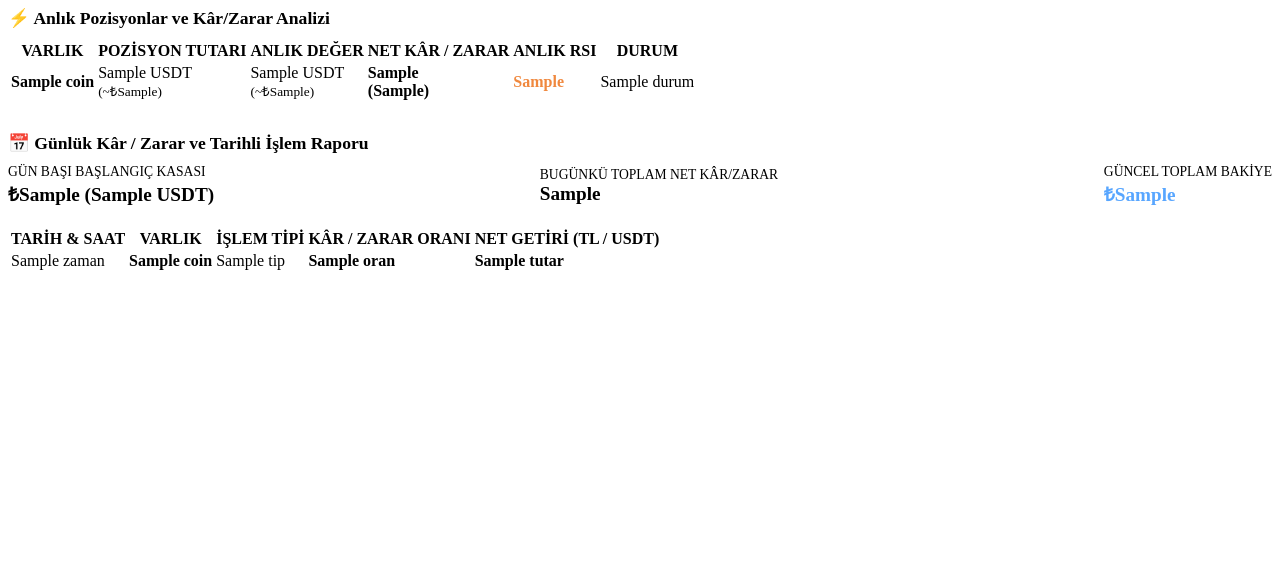
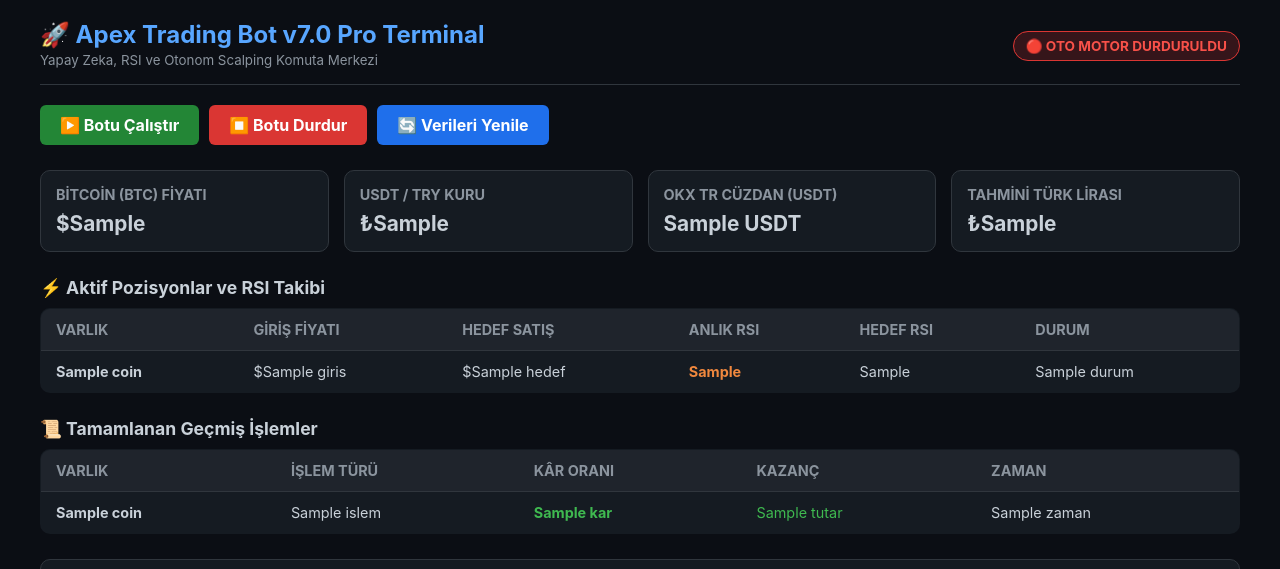
Before and after one commit to musabayrakktr/apex-bot, a Flask app: template templates/index.html in a window 1280 px wide. Shown: the top 569 px of the page. Before the commit the page ends 270 px from the top, so only its background shows below. Run offline with Flask 3, Linux system fonts and the light colour scheme; the template is opened without the code that fills it: most values are stand-ins (such as "Sample title", 1, 10 or a date in 2020).

Commit message:
Update index.html

```diff
--- a/templates/index.html
+++ b/templates/index.html
@@ -1,13 +1,162 @@
-        <!-- Aktif İşlemler Tablosu (Canlı Kâr/Zarar Detaylı) -->
-        <h2 style="font-size: 1.1rem; margin-bottom: 10px;">⚡ Anlık Pozisyonlar ve Kâr/Zarar Analizi</h2>
+<!DOCTYPE html>
+<html lang="tr">
+<head>
+    <meta charset="UTF-8">
+    <meta name="viewport" content="width=device-width, initial-scale=1.0">
+    <title>Apex Trading Bot v7.0 Pro Terminal</title>
+    <style>
+        :root {
+            --bg-color: #0b0e14;
+            --card-bg: #151b22;
+            --border-color: #30363d;
+            --text-primary: #c9d1d9;
+            --text-secondary: #8b949e;
+            --accent-green: #238636;
+            --accent-red: #da3633;
+            --accent-blue: #1f6feb;
+        }
+        body {
+            background-color: var(--bg-color);
+            color: var(--text-primary);
+            font-family: -apple-system, BlinkMacSystemFont, "Segoe UI", Roboto, sans-serif;
+            margin: 0;
+            padding: 20px;
+        }
+        .container {
+            max-width: 1200px;
+            margin: 0 auto;
+        }
+        header {
+            display: flex;
+            justify-content: space-between;
+            align-items: center;
+            border-bottom: 1px solid var(--border-color);
+            padding-bottom: 15px;
+            margin-bottom: 20px;
+        }
+        h1 { font-size: 1.5rem; margin: 0; color: #58a6ff; }
+        .status-badge {
+            padding: 6px 12px;
+            border-radius: 20px;
+            font-size: 0.85rem;
+            font-weight: bold;
+        }
+        .status-active { background: rgba(35, 134, 54, 0.2); color: #3fb950; border: 1px solid var(--accent-green); }
+        .status-passive { background: rgba(218, 54, 51, 0.2); color: #f85149; border: 1px solid var(--accent-red); }
+
+        .grid-stats {
+            display: grid;
+            grid-template-columns: repeat(auto-fit, minmax(220px, 1fr));
+            gap: 15px;
+            margin-bottom: 25px;
+        }
+        .card {
+            background: var(--card-bg);
+            border: 1px solid var(--border-color);
+            border-radius: 10px;
+            padding: 15px;
+        }
+        .card h3 { margin: 0 0 8px 0; font-size: 0.9rem; color: var(--text-secondary); }
+        .card .value { font-size: 1.3rem; font-weight: bold; }
+
+        .actions-bar {
+            display: flex;
+            gap: 10px;
+            margin-bottom: 25px;
+            flex-wrap: wrap;
+        }
+        .btn {
+            padding: 10px 20px;
+            border-radius: 6px;
+            font-weight: bold;
+            text-decoration: none;
+            color: white;
+            display: inline-flex;
+            align-items: center;
+            gap: 8px;
+            border: none;
+            cursor: pointer;
+        }
+        .btn-green { background-color: var(--accent-green); }
+        .btn-red { background-color: var(--accent-red); }
+        .btn-blue { background-color: var(--accent-blue); }
+        .btn:hover { opacity: 0.9; }
+
+        table {
+            width: 100%;
+            border-collapse: collapse;
+            background: var(--card-bg);
+            border-radius: 10px;
+            overflow: hidden;
+            border: 1px solid var(--border-color);
+            margin-bottom: 25px;
+        }
+        th, td { padding: 12px 15px; text-align: left; border-bottom: 1px solid var(--border-color); font-size: 0.9rem; }
+        th { background: #1f242c; color: var(--text-secondary); }
+        tr:last-child td { border-bottom: none; }
+
+        .iframe-container {
+            background: var(--card-bg);
+            border: 1px solid var(--border-color);
+            border-radius: 10px;
+            padding: 15px;
+        }
+        iframe { width: 100%; height: 500px; border: none; border-radius: 6px; }
+    </style>
+</head>
+<body>
+    <div class="container">
+        <header>
+            <div>
+                <h1>🚀 Apex Trading Bot v7.0 Pro Terminal</h1>
+                <small style="color: var(--text-secondary);">Yapay Zeka, RSI ve Otonom Scalping Komuta Merkezi</small>
+            </div>
+            <div>
+                {% if bot_durum %}
+                    <span class="status-badge status-active">🟢 OTO MOTOR AKTİF (RSI TARANIYOR)</span>
+                {% else %}
+                    <span class="status-badge status-passive">🔴 OTO MOTOR DURDURULDU</span>
+                {% endif %}
+            </div>
+        </header>
+
+        <!-- Kontrol Butonları -->
+        <div class="actions-bar">
+            <a href="/calistir_web" class="btn btn-green">▶️ Botu Çalıştır</a>
+            <a href="/durdur_web" class="btn btn-red">⏹️ Botu Durdur</a>
+            <a href="/" class="btn btn-blue">🔄 Verileri Yenile</a>
+        </div>
+
+        <!-- İstatistik Kartları -->
+        <div class="grid-stats">
+            <div class="card">
+                <h3>BİTCOİN (BTC) FİYATI</h3>
+                <div class="value">${{ btc_fiyat }}</div>
+            </div>
+            <div class="card">
+                <h3>USDT / TRY KURU</h3>
+                <div class="value">₺{{ dolar_kur }}</div>
+            </div>
+            <div class="card">
+                <h3>OKX TR CÜZDAN (USDT)</h3>
+                <div class="value">{{ usdt_bakiye }} USDT</div>
+            </div>
+            <div class="card">
+                <h3>TAHMİNİ TÜRK LİRASI</h3>
+                <div class="value">₺{{ try_bakiye }}</div>
+            </div>
+        </div>
+
+        <!-- Aktif İşlemler Tablosu -->
+        <h2 style="font-size: 1.1rem; margin-bottom: 10px;">⚡ Aktif Pozisyonlar ve RSI Takibi</h2>
         <table>
             <thead>
                 <tr>
                     <th>VARLIK</th>
-                    <th>POZİSYON TUTARI</th>
-                    <th>ANLIK DEĞER</th>
-                    <th>NET KÂR / ZARAR</th>
+                    <th>GİRİŞ FİYATI</th>
+                    <th>HEDEF SATIŞ</th>
                     <th>ANLIK RSI</th>
+                    <th>HEDEF RSI</th>
                     <th>DURUM</th>
                 </tr>
             </thead>
@@ -16,67 +165,57 @@
                     {% for islem in aktif_islemler %}
                     <tr>
                         <td><strong>{{ islem.coin }}</strong></td>
-                        <td>{{ islem.tutar_usdt }} USDT <br><small style="color: var(--text-secondary);">(~₺{{ islem.tutar_try }})</small></td>
-                        <td>{{ islem.anlik_usdt }} USDT <br><small style="color: var(--text-secondary);">(~₺{{ islem.anlik_try }})</small></td>
-                        <td>
-                            <span style="color: {{ islem.renk }}; font-weight: bold;">
-                                {{ islem.kar_yuzde }} <br>({{ islem.kar_tl }})
-                            </span>
-                        </td>
+                        <td>${{ islem.giris }}</td>
+                        <td>${{ islem.hedef }}</td>
                         <td><span style="color: #f0883e; font-weight: bold;">{{ islem.rsi_anlik }}</span></td>
+                        <td>{{ islem.rsi_hedef }}</td>
                         <td>{{ islem.durum }}</td>
                     </tr>
                     {% endfor %}
                 {% else %}
                     <tr>
-                        <td colspan="6" style="text-align: center; color: var(--text-secondary);">Şu an aktif pozisyon bulunmuyor. Bot fırsat kolluyor ⏳</td>
+                        <td colspan="6" style="text-align: center; color: var(--text-secondary);">Şu an aktif takip edilen işlem yok. Bot fırsat kolluyor ⏳</td>
                     </tr>
                 {% endif %}
             </tbody>
         </table>
 
-        <!-- Günlük Kâr / Zarar ve Performans Paneli -->
-        <h2 style="font-size: 1.1rem; margin-top: 30px; margin-bottom: 10px;">📅 Günlük Kâr / Zarar ve Tarihli İşlem Raporu</h2>
-        <div class="card" style="margin-bottom: 20px; display: flex; justify-content: space-between; align-items: center; flex-wrap: wrap; gap: 15px;">
-            <div>
-                <span style="color: var(--text-secondary); font-size: 0.85rem;">GÜN BAŞI BAŞLANGIÇ KASASI</span>
-                <div style="font-size: 1.2rem; font-weight: bold;">₺{{ gun_basi_try }} ({{ gun_basi_usdt }} USDT)</div>
-            </div>
-            <div>
-                <span style="color: var(--text-secondary); font-size: 0.85rem;">BUGÜNKÜ TOPLAM NET KÂR/ZARAR</span>
-                <div style="font-size: 1.2rem; font-weight: bold; color: {{ gunluk_renk }};">{{ gunluk_toplam_tl }}</div>
-            </div>
-            <div>
-                <span style="color: var(--text-secondary); font-size: 0.85rem;">GÜNCEL TOPLAM BAKİYE</span>
-                <div style="font-size: 1.2rem; font-weight: bold; color: #58a6ff;">₺{{ try_bakiye }}</div>
-            </div>
-        </div>
-
+        <!-- Geçmiş İşlemler Tablosu -->
+        <h2 style="font-size: 1.1rem; margin-bottom: 10px;">📜 Tamamlanan Geçmiş İşlemler</h2>
         <table>
             <thead>
                 <tr>
-                    <th>TARİH & SAAT</th>
                     <th>VARLIK</th>
-                    <th>İŞLEM TİPİ</th>
-                    <th>KÂR / ZARAR ORANI</th>
-                    <th>NET GETİRİ (TL / USDT)</th>
+                    <th>İŞLEM TÜRÜ</th>
+                    <th>KÂR ORANI</th>
+                    <th>KAZANÇ</th>
+                    <th>ZAMAN</th>
                 </tr>
             </thead>
             <tbody>
-                {% if gunluk_gecmis %}
-                    {% for rapor in gunluk_gecmis %}
+                {% if gecmis_islemler %}
+                    {% for g in gecmis_islemler %}
                     <tr>
-                        <td>{{ rapor.zaman }}</td>
-                        <td><strong>{{ rapor.coin }}</strong></td>
-                        <td>{{ rapor.tip }}</td>
-                        <td style="color: {{ rapor.renk }}; font-weight: bold;">{{ rapor.oran }}</td>
-                        <td style="color: {{ rapor.renk }}; font-weight: bold;">{{ rapor.tutar }}</td>
+                        <td><strong>{{ g.coin }}</strong></td>
+                        <td>{{ g.islem }}</td>
+                        <td style="color: #3fb950; font-weight: bold;">{{ g.kar }}</td>
+                        <td style="color: #3fb950;">{{ g.tutar }}</td>
+                        <td>{{ g.zaman }}</td>
                     </tr>
                     {% endfor %}
                 {% else %}
                     <tr>
-                        <td colspan="5" style="text-align: center; color: var(--text-secondary);">Bugün henüz kapatılan bir işlem raporu bulunmuyor. Sistem aktif olarak takip ediyor.</td>
+                        <td colspan="5" style="text-align: center; color: var(--text-secondary);">Henüz tamamlanmış geçmiş işlem bulunmuyor.</td>
                     </tr>
                 {% endif %}
             </tbody>
         </table>
+
+        <!-- TradingView Canlı Grafik Entegrasyonu -->
+        <div class="iframe-container">
+            <h2 style="font-size: 1.1rem; margin-top: 0; margin-bottom: 15px;">📊 Canlı Piyasa Grafiği (TradingView Terminal)</h2>
+            <iframe src="https://s.tradingview.com/widgetembed/?symbol=OKX%3ABTCUSDT&interval=15&hidesidetail=0&symboledit=1&saveimage=1&toolbarbg=f1f3f6&studies=[]&theme=dark&style=1&timezone=Europe%2FIstanbul"></iframe>
+        </div>
+    </div>
+</body>
+</html>
```
